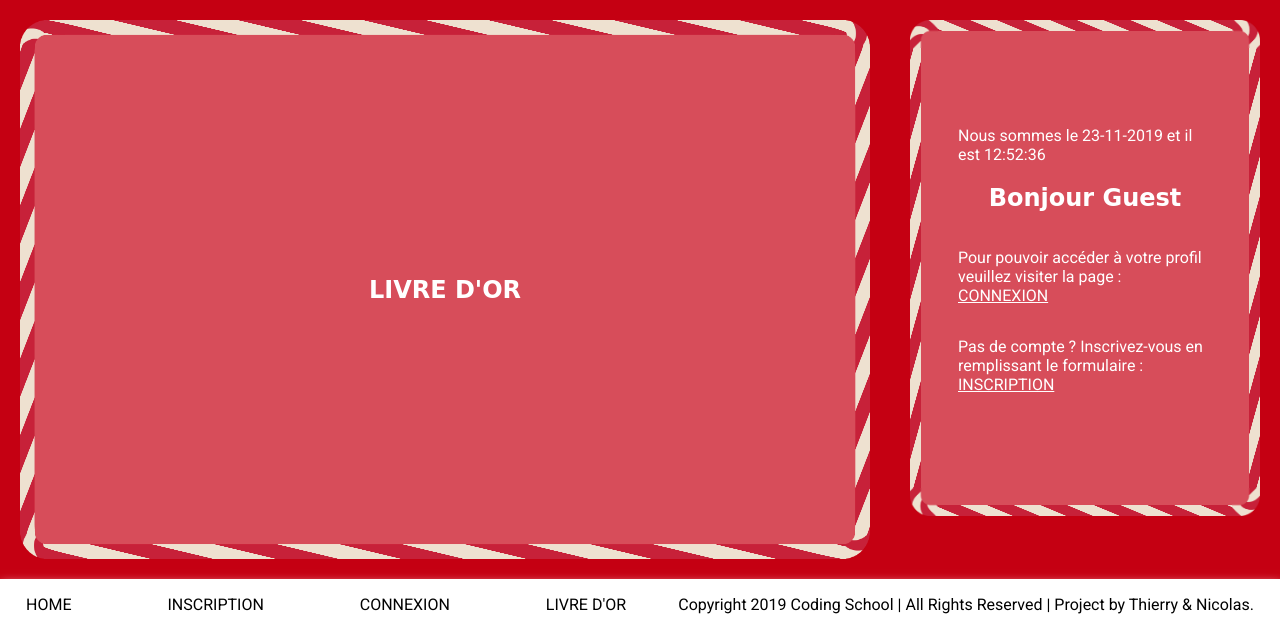
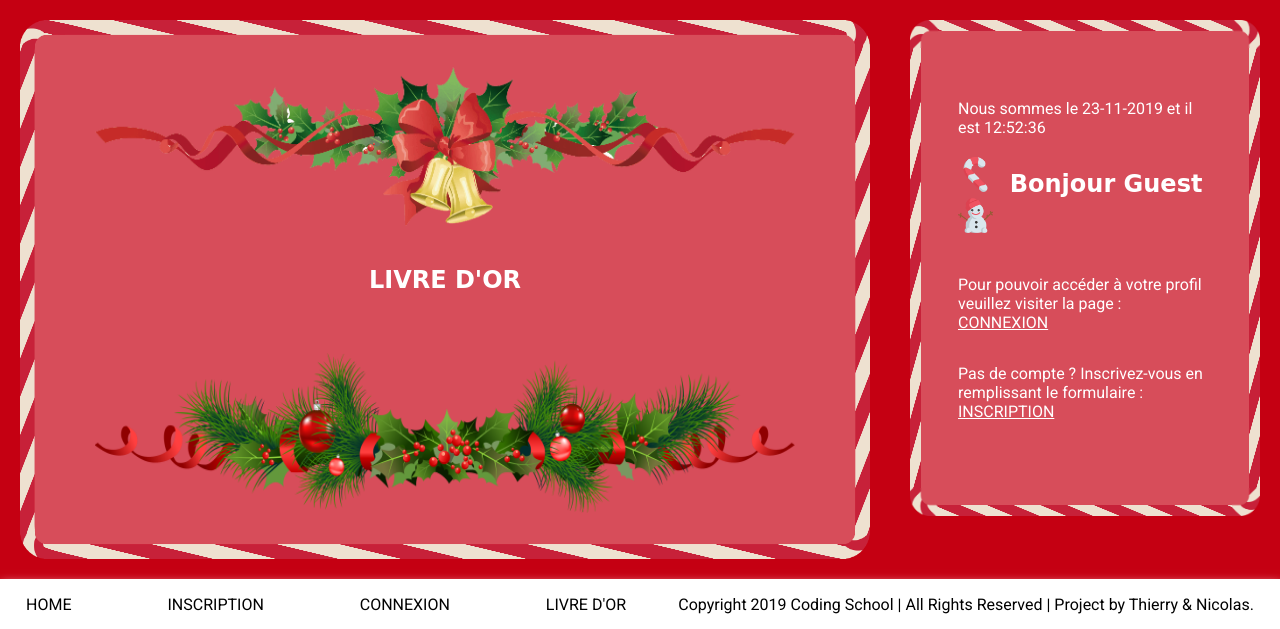
Before and after one commit to thierry-khalife/livre-or, a PHP site: page /livre-or.php in a window 1280 px wide. Shown: the part 171-800 px from the top of the page. Run offline with PHP 8.4, Linux system fonts and the light colour scheme; data that the repository does not hold is empty; some web fonts are replaced.

Commit message:
Ajout guirlandes toutes les pages

```diff
--- a/commentaire.php
+++ b/commentaire.php
@@ -26,7 +26,7 @@
 
 <html>
 <head>
-    <title>Livre D'OR - Connexion</title>
+    <title>Livre D'OR - Commentaire</title>
     <link rel="stylesheet" type="text/css" href="css/style.css">
 </head>
 <body>
@@ -34,6 +34,7 @@
     <main>
         <section class="leftsidebar">
     <?php
+     echo "<img class=\"guirlandehaut\" src=\"img/dividerguirlande.png\">";
     if ( isset($_SESSION['login']) ) {
     ?>
         <form method="post" action="commentaire.php">
@@ -54,6 +55,7 @@
         Vous devez être connecté pour accéder à cette page.
     <?php
     }
+    echo "<img class=\"guirlandebas\" src=\"img/dividerguirlandebas.png\">";
     ?>
         </section>
     </main>
--- a/connexion.php
+++ b/connexion.php
@@ -45,6 +45,7 @@
     <main>
         <section class="leftsidebar">
     <?php
+    echo "<img class=\"guirlandehaut\" src=\"img/dividerguirlande.png\">";
     if ( !isset($_SESSION['login']) ) {
     ?>
         <form method="post" action="connexion.php">
@@ -76,6 +77,7 @@
         Vous êtes déjà connecté !
     <?php
     }
+    echo "<img class=\"guirlandebas\" src=\"img/dividerguirlandebas.png\">";
     ?>
         </section>
     </main>
--- a/css/style.css
+++ b/css/style.css
@@ -92,13 +92,6 @@ header img{
 	border-radius: 40px;
 	max-height: 400px;
 }
-.rightsidebar img{
-	height: 200px;
-	width: 200px;
-}
-.rightsidebar img:hover{
-    opacity: 0.3;
-}
 .rightsidebar a{
 	color: white;
 	text-decoration: underline;
@@ -172,7 +165,10 @@ footer{
 #commentaire{
 	text-align: center;
 }
-
+#icones{
+	height: 35px;
+	width: 35px;
+}
 .mybutton {
 	display: inline-block;
 	-webkit-box-sizing:border-box;
@@ -251,13 +247,13 @@ footer{
 }
 
 .guirlandehaut {
-	width: 800px;
+	width: 700px;
 	height: 160px;
 	margin-bottom: 20px;
 }
 
 .guirlandebas {
-	width: 800px;
+	width: 700px;
 	height: 160px;
 	margin-top: 40px;
 }
--- a/index.php
+++ b/index.php
@@ -20,7 +20,7 @@
             echo "<img class=\"guirlandehaut\" src=\"img/dividerguirlande.png\">";
             echo "<img id=\"perenoel\" src=\"img/perenoelfloss.gif\">";
             echo "Nous sommes le ".date('d-m-Y')." et il est ".date('H:i:s');
-            echo "<h1><img height=35 width=35 src=\"img/candycane.png\">&nbsp Bonjour ".$_SESSION["login"]."&nbsp <img height=35 width=35 src=\"img/snowmanicon.png\"></h1><br>";
+            echo "<h1><img id=\"icones\" src=\"img/candycane.png\">&nbsp Bonjour ".$_SESSION["login"]."&nbsp <img id=\"icones\" src=\"img/snowmanicon.png\"></h1>";
             echo "<p>Vous êtes connecté en tant qu'utilisateur. Accédez à votre page de <a href=\"profil.php\">PROFIL</a></p>";
             echo "<p>Ajouter un commentaire dans notre : <a href=\"livre-or.php\">LIVRE D'OR</a></p>";
             echo "<form action=\"index.php\" method=\"post\">
@@ -32,7 +32,7 @@
         {
             echo "<img src=\"img/perenoelfloss.gif\">";
             echo "Nous sommes le ".date('d-m-Y')." et il est ".date('H:i:s');
-            echo "<h1>Bonjour Guest</h1>";
+            echo "<h1><img id=\"icones\" src=\"img/candycane.png\">&nbsp Bonjour Guest&nbsp <img id=\"icones\" src=\"img/snowmanicon.png\"></h1>";
             echo "<p>Pour pouvoir accéder à votre profil veuillez visiter la page : <a href=\"connexion.php\">CONNEXION</a></p>";
             echo "<p>Pas de compte ? Inscrivez-vous en remplissant le formulaire : <a href=\"inscription.php\">INSCRIPTION</a></p>";
         }
--- a/inscription.php
+++ b/inscription.php
@@ -13,8 +13,8 @@
 <?php include("header.php"); ?>
     <main>
         <section class="leftsidebar">
-
             <?php
+            echo "<img class=\"guirlandehaut\" src=\"img/dividerguirlande.png\">";
             if (isset($_SESSION["login"]))
             {
                 echo "Bonjour, " . $_SESSION["login"] . " vous êtes déja connecté impossible de s'inscrire.<br>";
@@ -60,7 +60,7 @@
                     }
                 }
             }
-
+            echo "<img class=\"guirlandebas\" src=\"img/dividerguirlandebas.png\">";
             ?>
 
         </section>
--- a/livre-or.php
+++ b/livre-or.php
@@ -22,6 +22,7 @@ $resultat = mysqli_fetch_all($query1, MYSQLI_ASSOC);
 <?php include("header.php"); ?>
     <main>
          <section class="leftsidebar">
+          <img class="guirlandehaut" src="img/dividerguirlande.png">
           <h1>LIVRE D'OR</h1>
           <?php
 
@@ -46,7 +47,7 @@ $resultat = mysqli_fetch_all($query1, MYSQLI_ASSOC);
           {
             echo "<p>Vous êtes connecté en tant qu'utilisateur. Ajouter un commentaire en visitant la page <a href=\"commentaire.php\">COMMENTAIRE</a></p>";
           }
-
+        echo "<img class=\"guirlandebas\" src=\"img/dividerguirlandebas.png\">";
         ?>
         </section>
         <section class="rightsidebar">
@@ -57,7 +58,7 @@ $resultat = mysqli_fetch_all($query1, MYSQLI_ASSOC);
         if(isset($_SESSION['login']))
         {
             echo "Nous sommes le ".date('d-m-Y')." et il est ".date('H:i:s');
-            echo "<h1>Bonjour ".$_SESSION["login"]."</h1>";
+            echo "<h1><img id=\"icones\" src=\"img/candycane.png\">&nbsp Bonjour ".$_SESSION["login"]."&nbsp <img id=\"icones\" src=\"img/snowmanicon.png\"></h1>";
             echo "<p>Vous êtes connecté en tant qu'utilisateur :</p>";
             echo "<p>Accédez à votre page de <a href=\"profil.php\">PROFIL</a>&nbsp&nbsp&nbsp&nbsp</p>";
             echo "<p>Ajouter un commentaire en visitant la page <a href=\"commentaire.php\">COMMENTAIRE</a></p><br>";
@@ -68,7 +69,7 @@ $resultat = mysqli_fetch_all($query1, MYSQLI_ASSOC);
         else
         {
             echo "Nous sommes le ".date('d-m-Y')." et il est ".date('H:i:s');
-            echo "<h1>Bonjour Guest</h1>";
+            echo "<h1><img id=\"icones\" src=\"img/candycane.png\">&nbsp Bonjour Guest&nbsp <img id=\"icones\" src=\"img/snowmanicon.png\"></h1>";
             echo "<p>Pour pouvoir accéder à votre profil veuillez visiter la page : <a href=\"connexion.php\">CONNEXION</a></p>";
             echo "<p>Pas de compte ? Inscrivez-vous en remplissant le formulaire : <a href=\"inscription.php\">INSCRIPTION</a></p>";
         }
```
Also changed, not shown: profil.php (+3 -4 lines).
